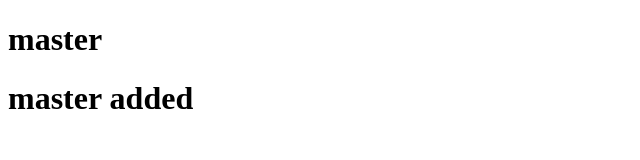
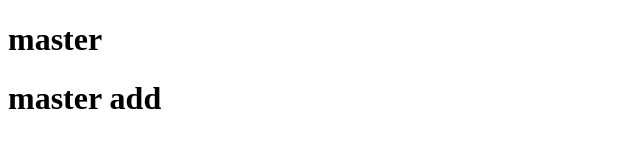
Before and after one commit to terryfujiwara/git_tutorial, a plain HTML site: page master.html in a window 1280 px wide. Shown: the full height of the page, 0-640 px from the left. Drawn offline with Linux system fonts and the light colour scheme.

Commit message:
master.html added h1

```diff
--- a/master.html
+++ b/master.html
@@ -9,7 +9,7 @@
 
 <body>
     <h1>master</h1>
-    <h1>master added</h1>
+    <h1>master add</h1>
 </body>
 
 </html>
```
